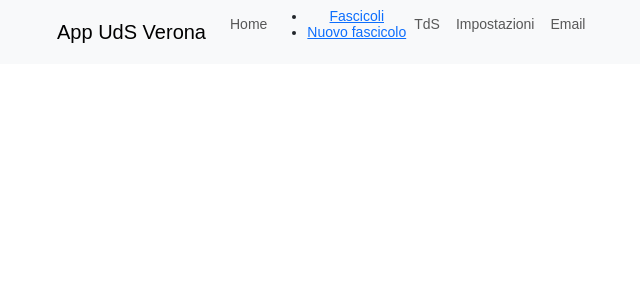
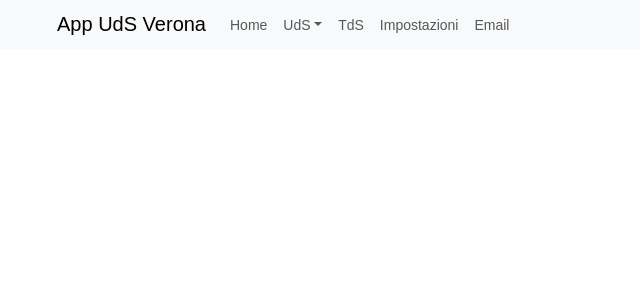
Before and after one commit to pzzfba16/sorveglianzaReact, a React (Create React App) app: page / in a window 1280 px wide. Shown: the top 300 px of the page, without its empty margins (25-665 px from the left). Built offline with nearby package versions, Linux system fonts and the light colour scheme.

Commit message:
Add Menu

```diff
--- a/src/components/navbar/AppNavbar.js
+++ b/src/components/navbar/AppNavbar.js
@@ -13,7 +13,7 @@ const AppNavbar = () => {
         <Navbar.Collapse id="uds-navbar-nav">
           <Nav className="me-auto">
             {menuItems.map((menu, index) => {
-              return <Menu item={menu} key={index} />;
+              return <Menu items={menu} key={index} />;
             })}
           </Nav>
         </Navbar.Collapse>
--- a/src/components/navbar/Dropdown.js
+++ b/src/components/navbar/Dropdown.js
@@ -1,14 +1,15 @@
 import React from "react";
+import { NavDropdown } from "react-bootstrap";
 
-const Dropdown = ({ submenus }) => {
+const Dropdown = ({ subItems }) => {
   return (
-    <ul className="dropdown">
-      {submenus.map((submenu, index) => (
-        <li key={index} className="menu-items">
-          <a href={submenu.url}>{submenu.title}</a>
-        </li>
-      ))}
-    </ul>
+    <NavDropdown title={subItems.title}>
+      {subItems.submenu.map((menu, index) => {
+        return (
+          <NavDropdown.Item href={menu.url}>{menu.title}</NavDropdown.Item>
+        );
+      })}
+    </NavDropdown>
   );
 };
 
--- a/src/components/navbar/Menu.js
+++ b/src/components/navbar/Menu.js
@@ -1,13 +1,13 @@
 import React from "react";
-import { Nav } from "react-bootstrap";
+import { Nav, NavDropdown } from "react-bootstrap";
 
 import Dropdown from "./Dropdown";
 
-const Menu = ({ item }) => {
-  if (item.submenu) {
-    return <Dropdown submenus={item.submenu} />;
+const Menu = ({ items }) => {
+  if (items.submenu) {
+    return <Dropdown subItems={items} />;
   } else {
-    return <Nav.Link href={item.url}>{item.title}</Nav.Link>;
+    return <Nav.Link href={items.url}>{items.title}</Nav.Link>;
   }
 };
 
```
